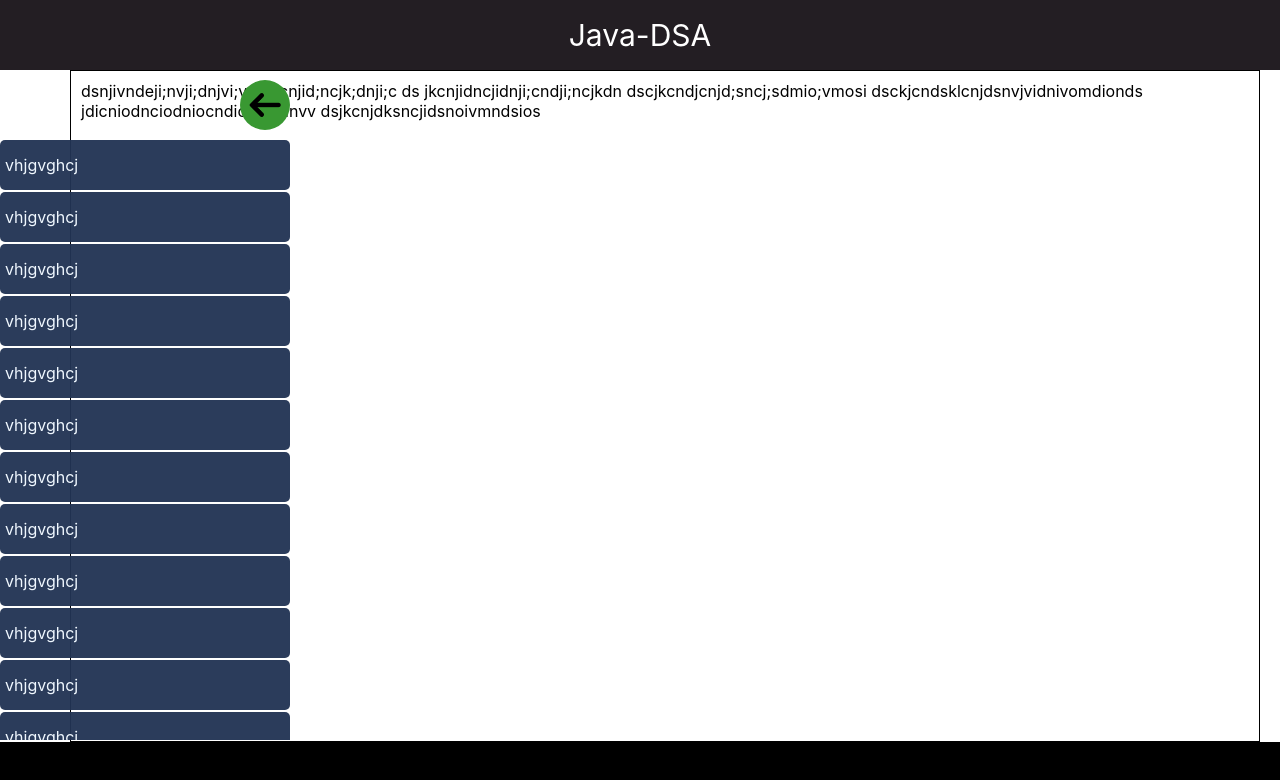
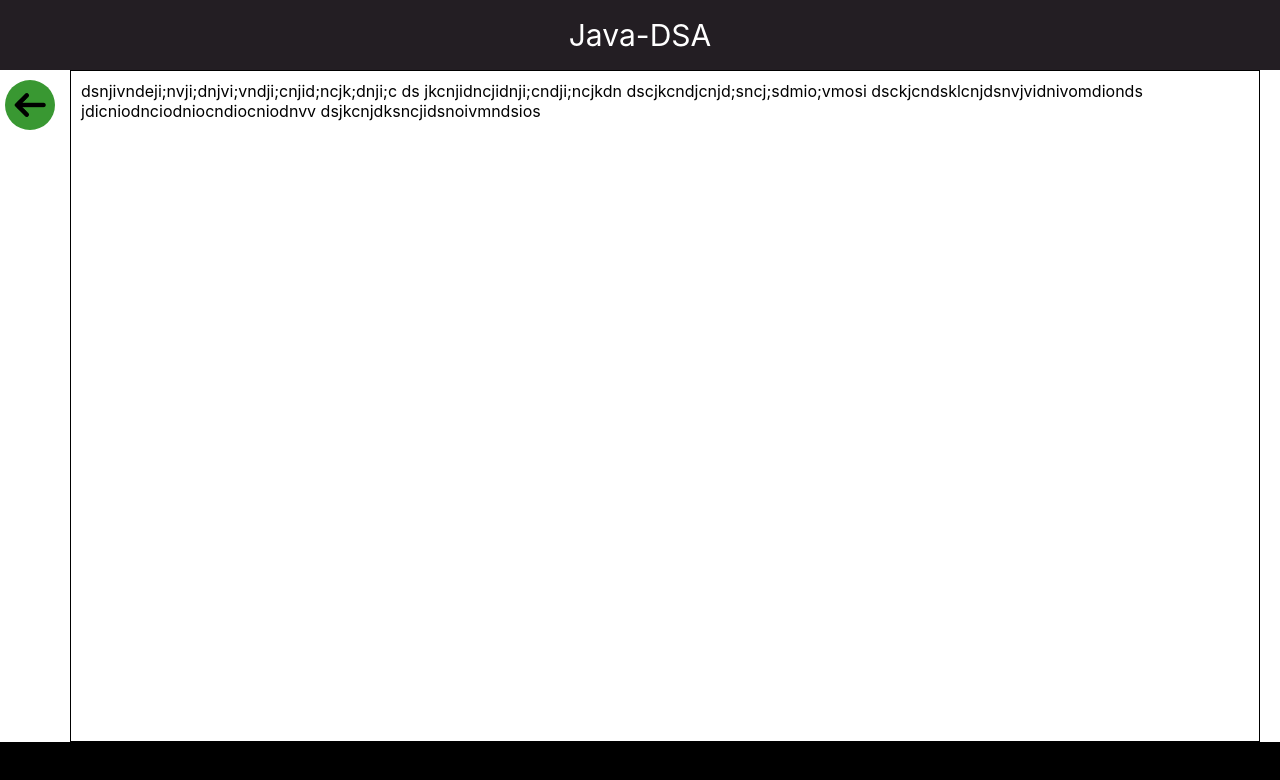
Before and after one commit to thugperfect/Java-Dsa-Problems, a React (Create React App) app: page / in a window 1280 px wide. Shown: the top 780 px of the page. Built offline with nearby package versions, Linux system fonts and the light colour scheme.

Commit message:
animations and styles added...

```diff
--- a/src/components/Navbar.js
+++ b/src/components/Navbar.js
@@ -8,12 +8,16 @@ const Navbar = () =>{
       console.log(click);
 
     }
-    return(<div className={(click) ?  "navbar-wrapper" :"navbar-wrapper-change" } >
-    <div onClick={handleclick} className={(click) ? 'navbar-back-btn ' :'navbar-back-btn left'}>
+    return(
+    <div className={(click)?'navbar-main':""}>
+ <div className={(click) ? "navbar-wrapper-change": "navbar-wrapper" } >
+
+
+<div onClick={handleclick} className={(click) ? 'navbar-back-btn left':'navbar-back-btn ' }>
   <img src={back} alt="none"/>
 </div>
 
-    <div className={(click) ? "hide" :'nav-btns'}>
+<div className={(click) ? 'nav-btns':"hide" }>
 <div className='nav-btn'>vhjgvghcj</div>
   <div className='nav-btn'>vhjgvghcj</div>
   <div className='nav-btn'>vhjgvghcj</div>
@@ -35,7 +39,9 @@ const Navbar = () =>{
   <div className='nav-btn'>vhjgvghcj</div>
   <div className='nav-btn'>vhjgvghcj</div>
 </div>
-    </div>)
+</div>
+    </div>
+   )
 }
 
 
--- a/src/styles/navbar.css
+++ b/src/styles/navbar.css
@@ -1,3 +1,12 @@
+
+
+.navbar-main{
+ position: absolute;
+  width: 100%;
+height: 100%;
+  background-color:rgba(0, 0, 0, 0.51);
+
+}
 .navbar-wrapper{
 
     width: 50px;
@@ -11,7 +20,7 @@
       width: 300px;
     height: 80vh;
 
-    position: absolute;
+
 
     }
     .navbar-back-btn{
@@ -60,5 +69,19 @@
         display: none;
       }
       .left{
+
+        animation: lefttoright 1s forwards ;
+        animation-fill-mode: none;
         margin-left: 240px;
       }
+
+  @keyframes lefttoright {
+    0%{
+      margin-left: 5px;
+
+    }
+    100%{
+      margin-left: 240px;
+
+    }
+  }
```
Lines whose indentation alone changed are shown as unchanged.
